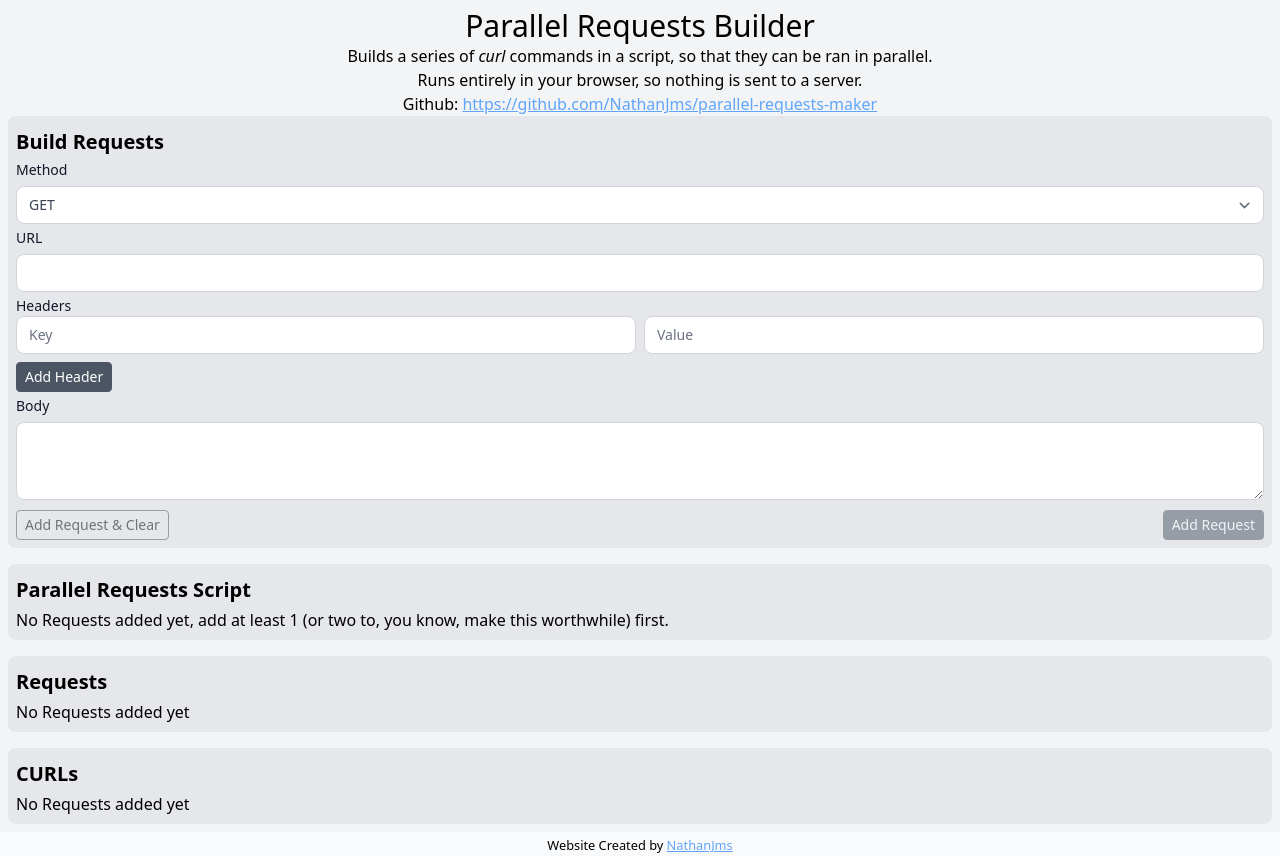
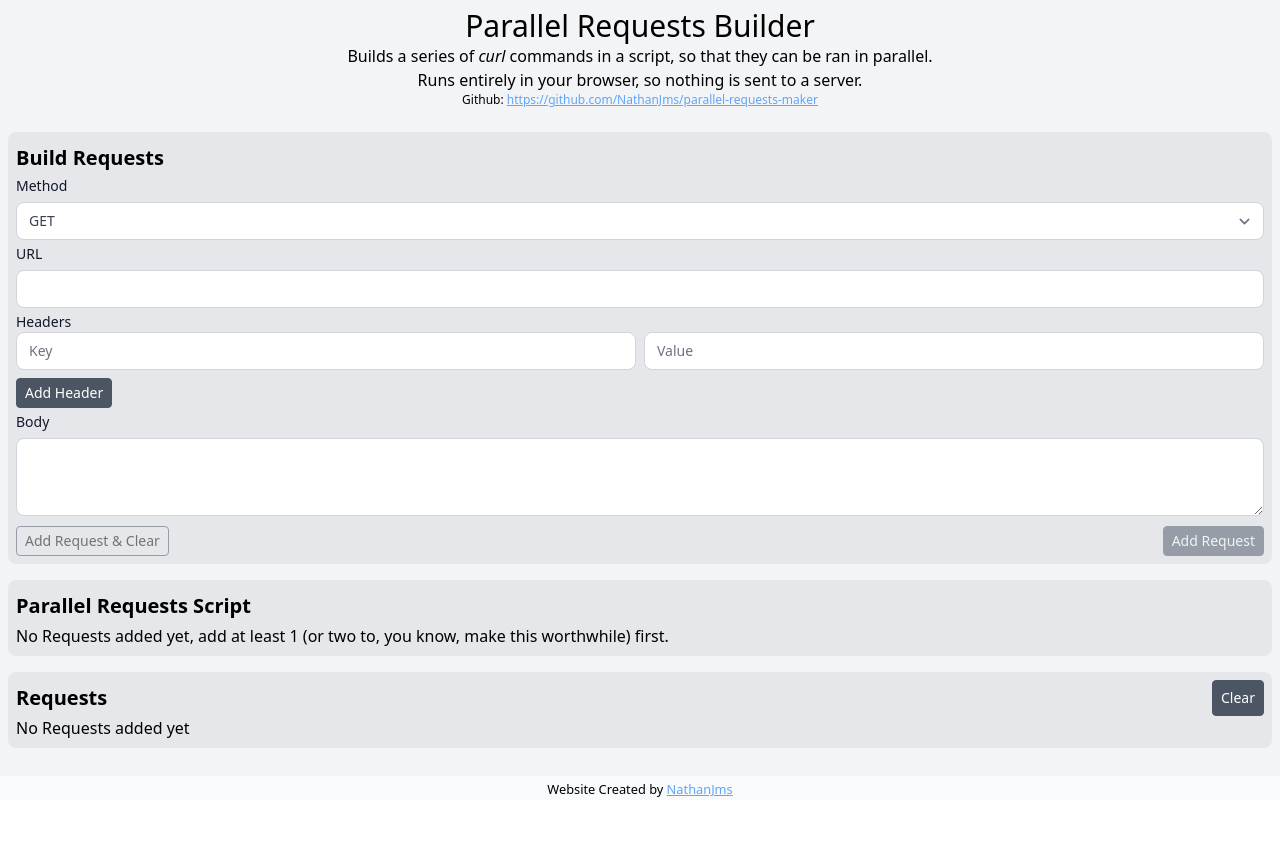
Before and after one commit to Nathanjms/parallel-requests-maker, a SvelteKit app: page / in a window 1280 px wide. After the commit the page ends 800 px from the top, so only its background shows below. Built offline with nearby package versions, Linux system fonts and the light colour scheme.

Commit message:
copy clipboard, do not clear form, and small tweaks

```diff
--- a/src/app.html
+++ b/src/app.html
@@ -1,8 +1,9 @@
 <!doctype html>
 <html lang="en">
 	<head>
+		<title>Parallel Requests Builder</title>
 		<meta charset="utf-8" />
-		<link rel="icon" href="%sveltekit.assets%/favicon.png" />
+		<link rel="icon" href="%sveltekit.assets%/NJ.png" />
 		<meta name="viewport" content="width=device-width, initial-scale=1" />
 		%sveltekit.head%
 	</head>
--- a/src/routes/+page.svelte
+++ b/src/routes/+page.svelte
@@ -36,6 +36,7 @@
 	let requests = $state<RequestInterface[]>([]);
 	let formFields = $state<RequestInterface>(baseFormFields);
 	let showParallelCurls = $state<boolean>(false);
+	let clipboardStatusText = $state<string>('Copy to Clipboard');
 
 	onMount(() => {
 		requests = JSON.parse(window.localStorage.getItem('requests') || '[]');
@@ -65,28 +66,39 @@
 
 	const parallelCurls = $derived<string>(curls.join(' & \n') + '\nwait' + '\necho "Done!"');
 
-	function addRequest(e: Event) {
-		e.preventDefault();
-		console.log({ ...formFields });
-
+	function addRequest(clearForm: boolean) {
 		requests.push({ ...formFields });
 
+		if (clearForm) {
 			formFields = { ...baseFormFields };
+		}
 
 		window.localStorage.setItem('requests', JSON.stringify(requests));
 	}
 
 	function copyToClipboard() {
 		navigator.clipboard.writeText(parallelCurls);
+
+		clipboardStatusText = 'Copied!';
+		setTimeout(() => {
+			clipboardStatusText = 'Copy to Clipboard';
+		}, 2000);
+	}
+
+	function resetRequests() {
+		if (confirm('Are you sure you want to clear all requests?')) {
+			requests = [];
+			window.localStorage.removeItem('requests');
+		}
 	}
 </script>
 
 <div class="container mx-auto my-2 px-2">
-	<div class="text-center">
+	<div class="mb-6 text-center">
 		<h1 class="text-3xl">Parallel Requests Builder</h1>
 		<p>Builds a series of <i>curl</i> commands in a script, so that they can be ran in parallel.</p>
 		<p>Runs entirely in your browser, so nothing is sent to a server.</p>
-		<p>
+		<p class="text-xs">
 			Github: <a class="link" href="https://github.com/NathanJms/parallel-requests-maker"
 				>https://github.com/NathanJms/parallel-requests-maker</a
 			>
@@ -94,7 +106,6 @@
 	</div>
 	<div class="rounded-lg bg-gray-200 p-2">
 		<h2 class="my-1 text-xl font-bold">Build Requests</h2>
-		<form onsubmit={addRequest}>
 		<div class="mb-1">
 			<label for="method" class="block text-sm font-medium text-gray-900">Method</label>
 			<select
@@ -190,15 +201,14 @@
 			<button
 				disabled={!canSubmit}
 				class="inline-block rounded border border-gray-600 px-2 py-1 text-sm focus:outline-none focus:ring disabled:opacity-50"
-					type="submit">Add Request & Clear</button
+				onclick={() => addRequest(true)}>Add Request & Clear</button
 			>
 			<button
 				disabled={!canSubmit}
 				class="inline-block rounded border border-gray-600 bg-gray-600 px-2 py-1 text-sm text-white focus:outline-none focus:ring disabled:opacity-50"
-					type="submit">Add Request</button
+				onclick={() => addRequest(false)}>Add Request</button
 			>
 		</div>
-		</form>
 	</div>
 
 	<div class="mt-4 rounded-lg bg-gray-200 p-2">
@@ -207,15 +217,15 @@
 			{#if requests.length === 0}
 				No Requests added yet, add at least 1 (or two to, you know, make this worthwhile) first.
 			{:else}
-				<div class="flex justify-between">
+				<div class="flex gap-2">
 					<button
 						onclick={() => (showParallelCurls = !showParallelCurls)}
-						class="inline-block rounded border border-gray-600 px-2 py-1 text-sm focus:outline-none focus:ring disabled:opacity-50"
+						class="inline-block flex-1 rounded border border-gray-600 px-2 py-1 text-sm focus:outline-none focus:ring disabled:opacity-50"
 						type="submit">Show Content</button
 					>
 					<button
-						class="inline-block rounded border border-gray-600 bg-gray-600 px-2 py-1 text-sm text-white focus:outline-none focus:ring"
-						onclick={copyToClipboard}>Copy to Clipboard</button
+						class="inline-block flex-1 rounded border border-gray-600 bg-gray-600 px-2 py-1 text-sm text-white focus:outline-none focus:ring"
+						onclick={copyToClipboard}>{clipboardStatusText}</button
 					>
 				</div>
 				{#if showParallelCurls}
@@ -226,7 +236,13 @@
 	</div>
 
 	<div class="mt-4 rounded-lg bg-gray-200 p-2">
-		<h2 class="my-1 text-xl font-bold">Requests</h2>
+		<div class="flex">
+			<h2 class="my-1 flex-grow text-xl font-bold">Requests</h2>
+			<button
+				class="inline-block rounded border border-gray-600 bg-gray-600 px-2 py-1 text-sm text-white focus:outline-none focus:ring"
+				onclick={resetRequests}>Clear</button
+			>
+		</div>
 		<div class="grid grid-cols-2 gap-2">
 			{#if requests.length === 0}
 				No Requests added yet
@@ -248,20 +264,6 @@
 		</div>
 	</div>
 
-	<div class="mt-4 rounded-lg bg-gray-200 p-2">
-		<h2 class="my-1 text-xl font-bold">CURLs</h2>
-		<div class="grid grid-cols-2 gap-2">
-			{#if requests.length === 0}
-				No Requests added yet
-			{/if}
-			{#each curls as curl}
-				<div class="my-2 rounded-lg bg-gray-300 p-2">
-					<pre class="text-xs">{curl}</pre>
-				</div>
-			{/each}
-		</div>
-	</div>
-
 	<datalist id="headerKeyList">
 		{#each commonHeaderKeys as header}
 			<option>{header}</option>
```
Also changed, not shown: static/NJ.png (added), static/favicon.png (deleted). Lines whose indentation alone changed are shown as unchanged.
